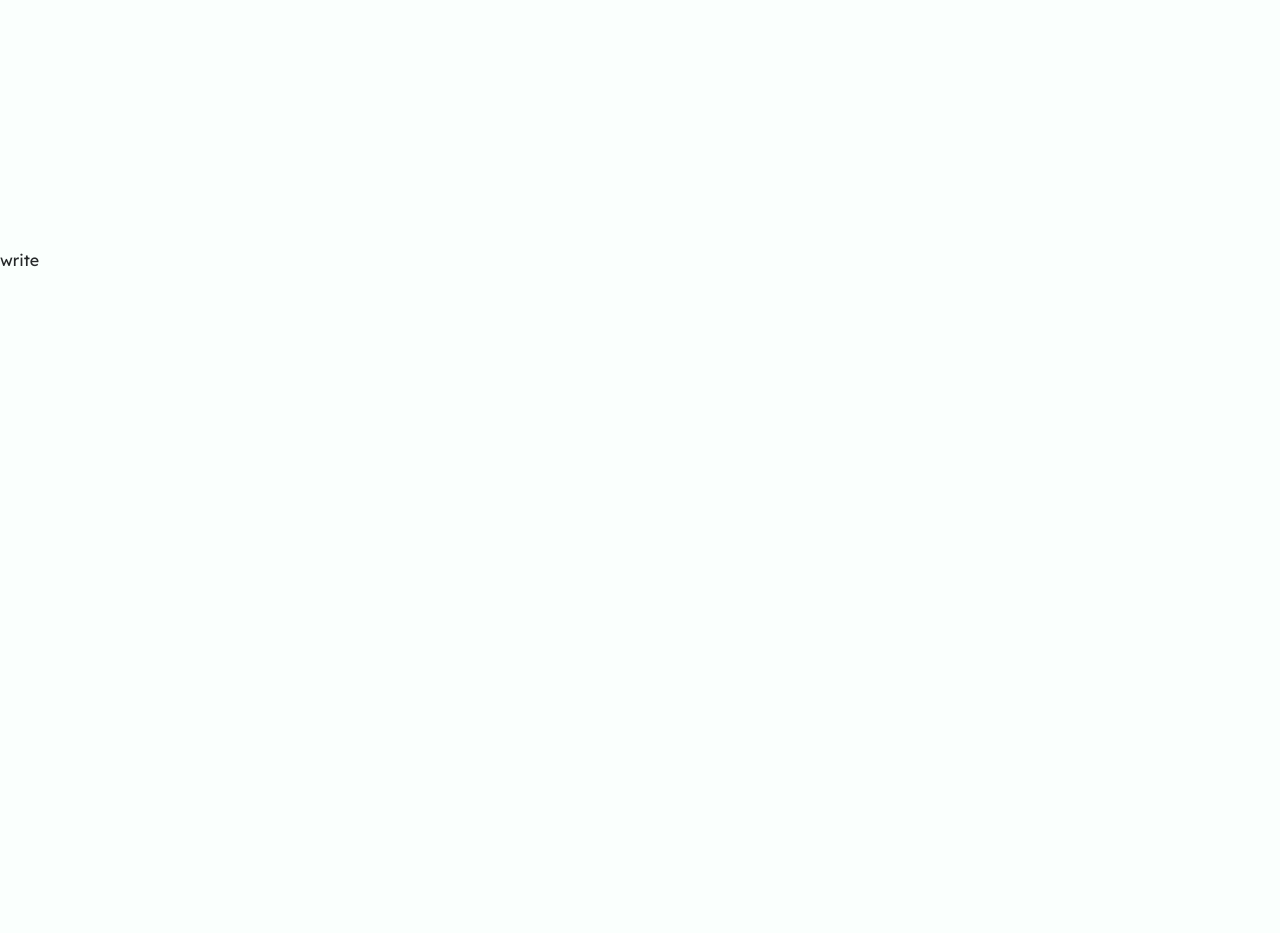
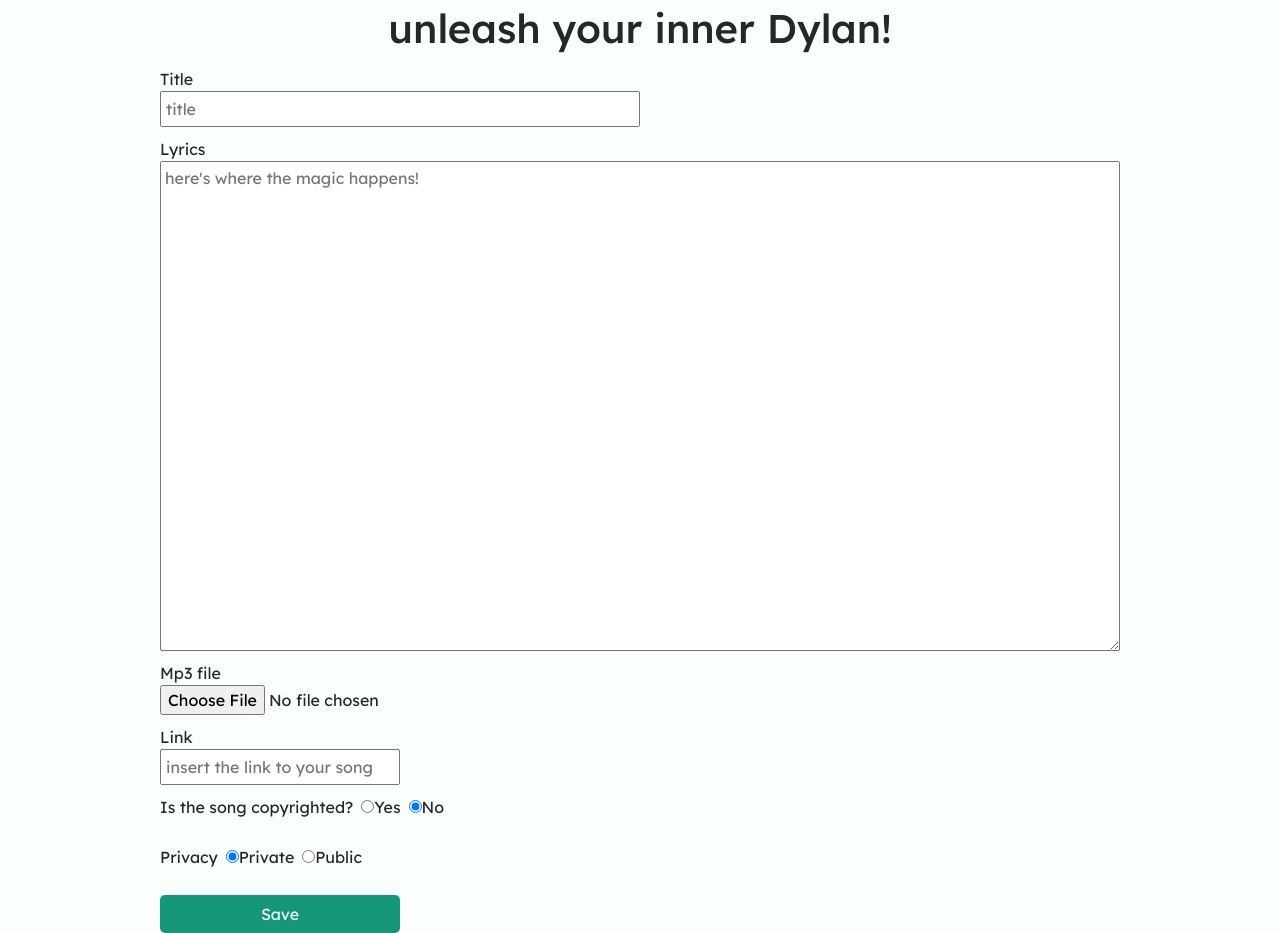
Before and after one commit to PaoloBenincasa/ziba, a React (Vite) app: page /write in a window 1280 px wide. Shown: the part 140-1073 px from the top of the page. Before the commit the page ends 800 px from the top, so only its background shows below. Built offline with nearby package versions, Linux system fonts and the light colour scheme; a web font is replaced by a local one.

Commit message:
inizio form

```diff
--- a/index.html
+++ b/index.html
@@ -5,7 +5,7 @@
   <meta charset="UTF-8" />
   <link rel="icon" type="image/svg+xml" href="/src/assets/cassette.svg" />
   <meta name="viewport" content="width=device-width, initial-scale=1.0" />
-  <title>Ziba</title>
+  <title>Sonnnngs</title>
   <link href="https://cdn.jsdelivr.net/npm/bootstrap@5.3.3/dist/css/bootstrap.min.css" rel="stylesheet"
     integrity="sha384-QWTKZyjpPEjISv5WaRU9OFeRpok6YctnYmDr5pNlyT2bRjXh0JMhjY6hW+ALEwIH" crossorigin="anonymous">
   <link rel="preconnect" href="https://fonts.googleapis.com">
--- a/src/Components/Navbar/Navbar.css
+++ b/src/Components/Navbar/Navbar.css
@@ -1,6 +1,6 @@
 nav {
     width: 100%;
-    height: 65px;
+    height: 70px;
     display: flex;
     align-items: center;
     justify-content: center;
@@ -12,6 +12,7 @@ nav {
     backdrop-filter: blur(5px);
     color: grey;
     transition: background-color 0.3s ease-in-out;
+}
 
 
 ul {
--- a/src/Components/Navbar/Navbar.jsx
+++ b/src/Components/Navbar/Navbar.jsx
@@ -22,9 +22,16 @@ export default function Navbar() {
                     search
                 </li>
                 <li>
+                    <i class="bi bi-file-music-fill"></i>
+                    your songs
+                </li>
+                <Link to={`/signin`} className='link'>
+                <li>
                     <i class="bi bi-person-square"></i>
-                    profile
+                    log in
                 </li>
+                </Link>
+
             </ul>
         </nav>
     )
--- /dev/null
+++ b/src/Components/SongForm/SongForm.css
@@ -0,0 +1,7 @@
+.song-form{
+    display: flex;
+    flex-direction: column;
+    width: 75%;
+    gap: 10px;
+
+}
--- /dev/null
+++ b/src/Components/SongForm/SongForm.jsx
@@ -0,0 +1,143 @@
+import { useState } from "react";
+import './SongForm.css';
+
+const SongForm = ({ onSave }) => {
+    const [song, setSong] = useState({
+        title: '',
+        lyrics_with_chords: '',
+        mp3_url: '',
+        is_published: false,
+        published_libk: '',
+        has_copyright: false,
+        is_private: true,
+    });
+
+    const handleChange = (e) => {
+        const { name, value } = e.target;
+        setSong({ ...song, [name]: value })
+    };
+
+    const handleSubmit = (e) => {
+        e.preventDefault();
+        onSave(song);
+    };
+
+    const handleRadioChange = (e) => {
+        setSong({
+            ...song,
+            has_copyright: e.target.value === 'true',
+        });
+    };
+
+
+    return (
+        <form onSubmit={handleSubmit} className="song-form">
+            <div className="d-flex flex-column">
+                <label htmlFor="title">Title</label>
+                <input
+                    type="text"
+                    id="title"
+                    name="title"
+                    placeholder="title"
+                    onChange={handleChange}
+                    className="w-50 p-1"
+                    value={song.title} />
+            </div>
+            <div className="d-flex flex-column">
+                <label htmlFor="lyrics_with_chords">Lyrics</label>
+                <textarea
+                    name="lyrics_with_chords"
+                    onChange={handleChange}
+                    cols="30"
+                    rows="20"
+                    id="lyrics_with_chords"
+                    placeholder="here's where the magic happens!"
+                    className="p-1">
+                </textarea>
+            </div>
+            <div className="d-flex flex-column">
+                <label htmlFor="mp3_url">Mp3 file</label>
+                <input
+                    type="file"
+                    id="mp3_url"
+                    name="mp3_url"
+                    accept="audio/mp3"
+                    onChange={handleChange}
+                />
+            </div>
+            <div className="d-flex flex-column">
+                <label htmlFor="published_link">Link</label>
+                <input
+                    id="published_link"
+                    name="published_link"
+                    type="url"
+                    placeholder="insert the link to your song"
+                    value={song.published_link}
+                    onChange={handleChange}
+                    className="w-25 p-1"
+                />
+            </div>
+            <div className="d-flex">
+                <p>Is the song copyrighted?</p>
+                <div className="d-flex gap-2 ms-2">
+                    <div>
+                        <label>
+                            <input
+                                type="radio"
+                                name="has_copyright"
+                                value="true"
+                                checked={song.has_copyright === true}
+                                onChange={handleRadioChange}
+                            />
+                            Yes
+                        </label>
+                    </div>
+                    <div>
+                        <label>
+                            <input
+                                type="radio"
+                                name="has_copyright"
+                                value="false"
+                                checked={song.has_copyright === false}
+                                onChange={handleRadioChange}
+                            />
+                            No
+                        </label>
+                    </div>
+                </div>
+            </div>
+            <div className="d-flex">
+                <p>Privacy</p>
+                <div className="d-flex gap-2 ms-2">
+                    <div>
+                        <label>
+                            <input
+                                type="radio"
+                                name="is_private"
+                                value="true"
+                                checked={song.is_private === true}
+                                onChange={handleRadioChange}
+                            />
+                            Private
+                        </label>
+                    </div>
+                    <div>
+                        <label>
+                            <input
+                                type="radio"
+                                name="is_private"
+                                value="false"
+                                checked={song.is_private === false}
+                                onChange={handleRadioChange}
+                            />
+                            Public
+                        </label>
+                    </div>
+                </div>
+            </div>
+            <button className="btn-green w-25" type="submit">Save</button>
+        </form>
+    )
+};
+
+export default SongForm;
--- a/src/index.css
+++ b/src/index.css
@@ -12,8 +12,8 @@
   --newwhite: #fafffd;
   --newblack: #252829;
   --black: #151515;
-  --newgreen: #00896a;
-
+  --newgreen: #159678;
+  --darkred: rgb(109, 52, 52);
 }
 
 body {
@@ -35,14 +35,60 @@ body {
 }
 
 .hero-right{
-  height: 75%;
+  height: 70%;
   background: url(./assets/kid.jpg);
   background-size: cover;
   background-repeat: no-repeat;
-  background-position: 45% 55%;
+  /* background-position: 45% 55%;  */
+
   border-radius: 10px;
   /* box-shadow: 0 0 10px rgba(0, 0, 0, 0.3); */
   background-color: var(--newwhite);
   background-blend-mode: multiply;
 
+  /* background-color: var(--newgreen); */
 }
+
+/* .hero-right{
+  content: '';
+  background: url(./assets/kid.jpg);
+  background-size: cover;
+  background-repeat: no-repeat;
+  background-position: 45% 55%;
+  z-index: -1;
+  position: absolute;
+  bottom: 3px;
+  right: 3px;
+  border-radius: 10px;
+  width: 100%;
+  height: 100%;
+} */
+
+.txtGrey{
+  color: grey;
+}
+
+.txtBlack{
+  color: var(--newblack)
+}
+
+.btn-green{
+  background-color: var(--newgreen);
+  color: var(--newwhite);
+  padding: 5px 10px;
+  border-radius: 5px;
+  border: solid 2px var(--newgreen);
+  transition: 0.2s ease-in-out;
+}
+
+.btn-green:hover{
+  background-color: var(--newwhite);
+  color: var(--newgreen);
+  padding: 5px 10px;
+  border-radius: 5px;
+  border: solid 2px var(--newgreen);
+}
+
+.under-green{
+  text-decoration: underline var(--newgreen);
+}
--- /dev/null
+++ b/src/pages/SignIn.jsx
@@ -0,0 +1,5 @@
+export default function SignIn(){
+    return(
+        <div className="vh-100 d-flex align-items-center">sign in</div>
+    )
+}
--- a/src/pages/Write.jsx
+++ b/src/pages/Write.jsx
@@ -1,5 +1,12 @@
-export default function Write(){
-    return(
-        <div className="vh-100 d-flex align-items-center">write</div>
+import SongForm from "../Components/SongForm/SongForm";
+export default function Write() {
+    return (
+        <div className="mt-5 pt-5">
+            <h1 className="text-center mt-5 mb-5">unleash your inner Dylan!</h1>
+
+            <div className="vh-100 d-flex align-items-center justify-content-center">
+                <SongForm />
+            </div>
+        </div>
     )
 }
--- a/src/routes/Routes.jsx
+++ b/src/routes/Routes.jsx
@@ -2,6 +2,7 @@ import { createBrowserRouter, createRoutesFromElements, Route } from "react-rout
 import Layout from "../Layout/Layout";
 import Home from "../pages/Home";
 import Write from "../pages/Write";
+import SignIn from "../pages/SignIn";
 
 
 const router = createBrowserRouter(
@@ -9,6 +10,7 @@ const router = createBrowserRouter(
         <Route path="/" element={<Layout />}>
             <Route path="/" element={<Home />}/>
             <Route path="/write" element={<Write/>}/>
+            <Route path="/signin" element={<SignIn/>}/>
         </Route>
     )
 );
```
Also changed, not shown: src/pages/Home.jsx (+10 -10 lines), src/context/AuthContext.js (added), src/context/AuthContextProvider.jsx (added), 1 other file (tests, documents, lock files or other folders).
